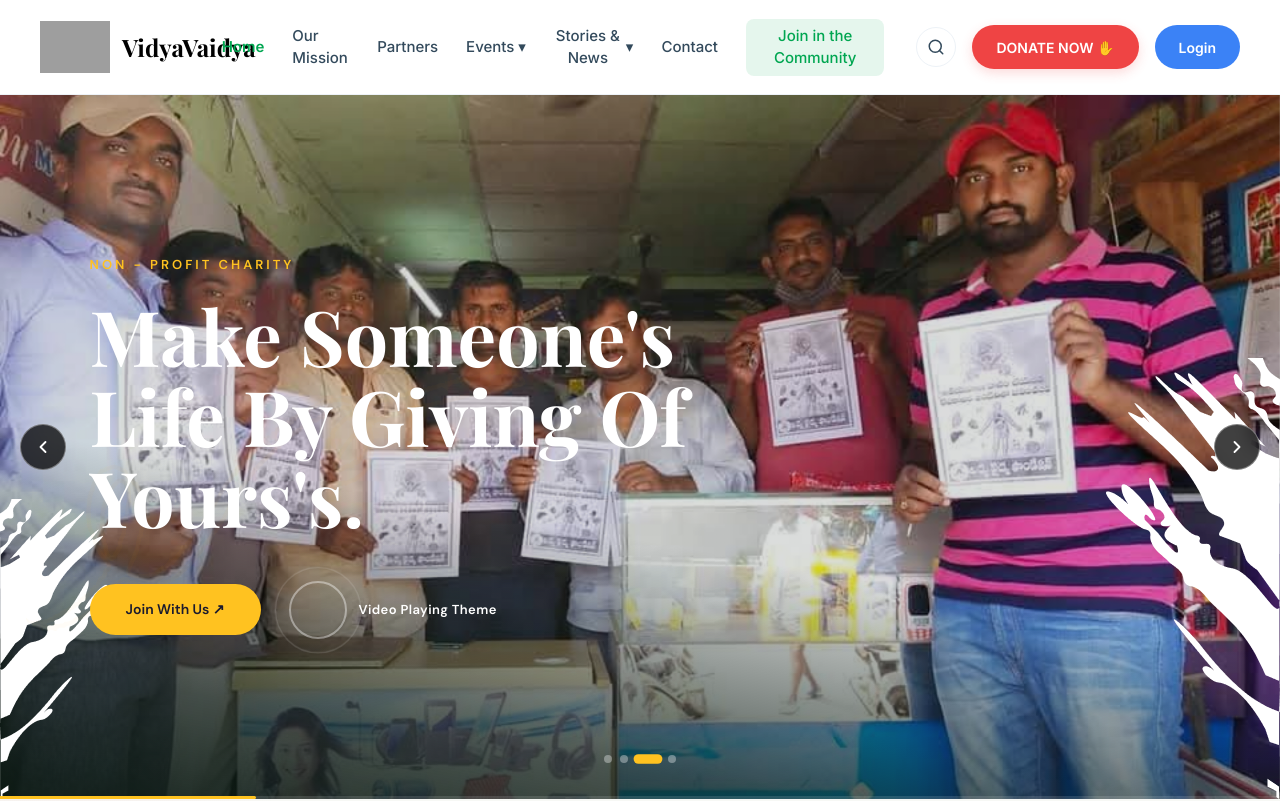
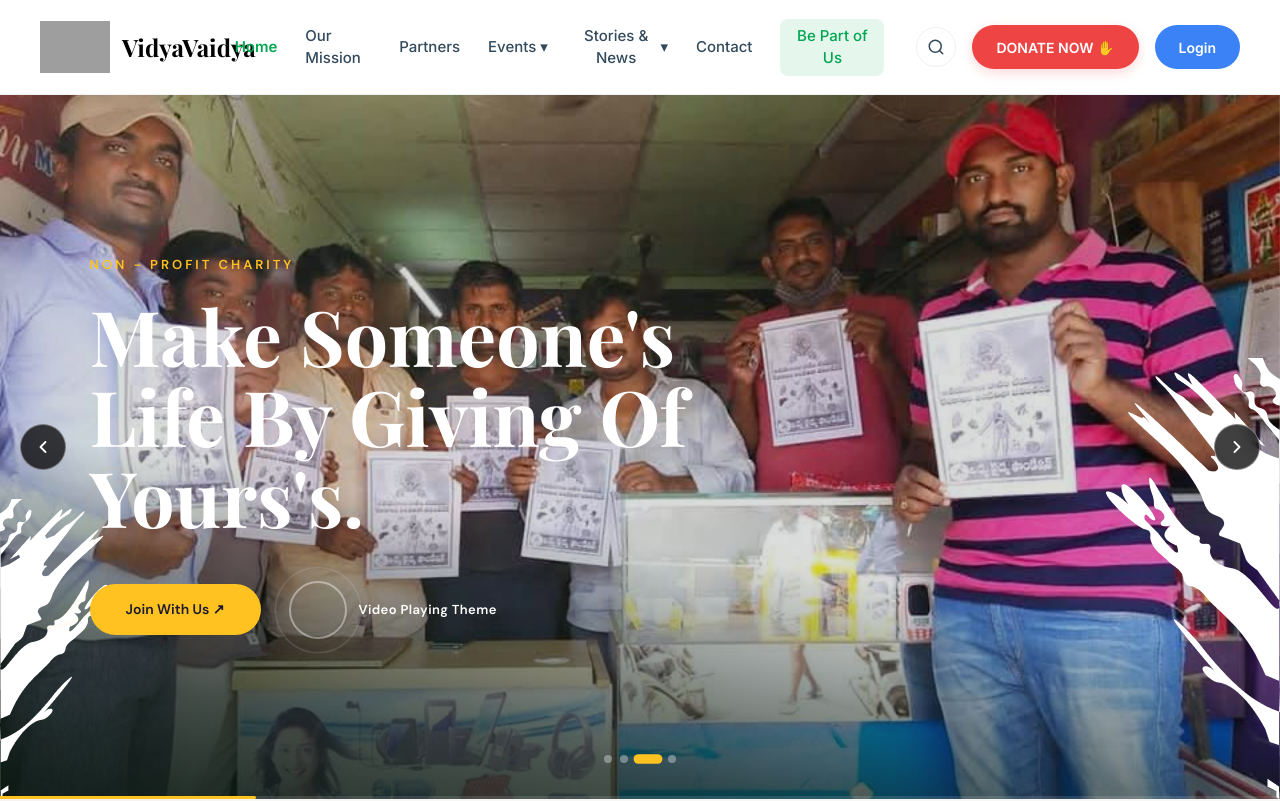
Before and after one commit to rohan3charani/vidyavaidya, a React (Vite) app: page / in a window 1280 px wide. Shown: the top 801 px of the page. Built offline with nearby package versions, Linux system fonts and the light colour scheme; grey boxes are pictures that could not be loaded.

Commit message:
Update Navbar.jsx

```diff
--- a/src/Components/Navbar.jsx
+++ b/src/Components/Navbar.jsx
@@ -91,7 +91,7 @@ export default function Navbar() {
               }
             }}
             className={location.pathname === "/join-community" ? "vv-nav-link vv-join-community active" : "vv-nav-link vv-join-community"}>
-            Join in the Community
+            Be Part of Us
           </button>
         </nav>
 
@@ -144,7 +144,7 @@ export default function Navbar() {
             }}
             className="vv-nav-link vv-join-community"
           >
-            Be Part of Usn
+            Be Part of Us
           </button>
           <button
             onClick={() => {
```
